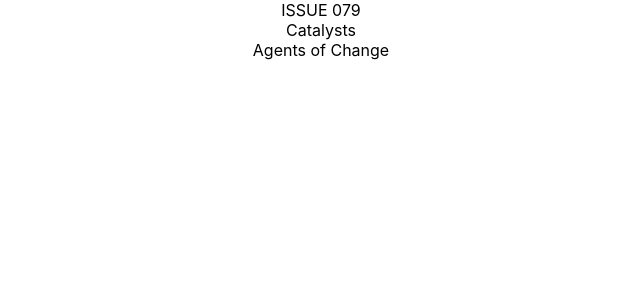
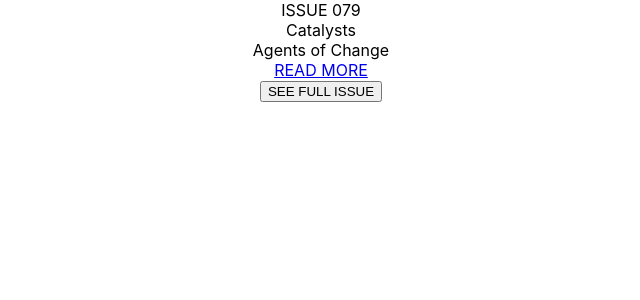
Before and after one commit to Abdu-w/Abdu-w-nautilus_mockup, a React (Create React App) app: page / in a window 1280 px wide. Shown: the top 300 px of the page, without its empty margins (319-959 px from the left). Built offline with nearby package versions, Linux system fonts and the light colour scheme.

Commit message:
Component1

```diff
--- a/src/components/Curtain.js
+++ b/src/components/Curtain.js
@@ -6,7 +6,8 @@ function Curtain(){
             <div className='coverIssue'>ISSUE 079</div>
             <div className='covertitle'>Catalysts</div>
             <div className='coverSub'>Agents of Change</div>
-
+            <div className='coverLink'><a href='#'>READ MORE</a></div>
+            <div><button className="coverButton"type="button">SEE FULL ISSUE</button></div>
           </div>
 
 
```
